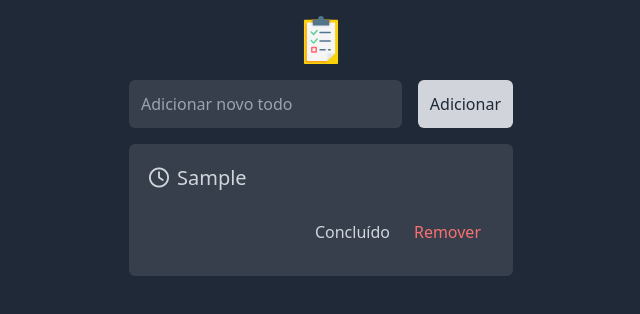
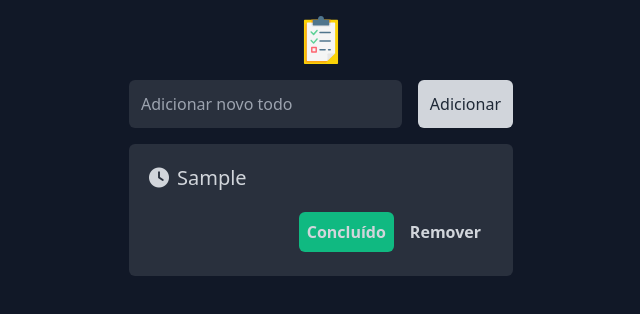
Before and after one commit to immichjs/todo-vue, a Vue app: page / in a window 1280 px wide. Both pictures are taken after typing "Sample" into the empty fields and a click on the button "Adicionar". Shown: the top 314 px of the page, without its empty margins (319-959 px from the left). Built offline with nearby package versions, Linux system fonts and the light colour scheme.

Commit message:
Melhorias no design de alguns elementos de componentes após eventos

```diff
--- a/src/App.vue
+++ b/src/App.vue
@@ -9,7 +9,7 @@
         </form>
       </header>
       <main class="todo-container">
-        <Todo v-for="t in todos" :key="t.id" :todo="t"/>
+        <Todo v-for="t in todos" :key="t.id" :todo="t" @toggle="toggleTodo"/>
       </main>
     </div>
   </div>
@@ -33,6 +33,13 @@ export default {
       todo.id = Date.now()
       this.todos.push(todo)
       this.todo = { checked: false }
+    },
+    toggleTodo(todo) {
+      const index = this.todos.findIndex(item => item.id === todo.id)
+      if (index > -1) {
+        const checked = !this.todos[index].checked
+        this.$set(this.todos, index, { ...this.todos[index], checked })
+      }
     }
   },
   components: {
@@ -43,11 +50,11 @@ export default {
 
 <style lang="postcss" scoped>
   #app {
-    @apply bg-gray-800 w-screen h-screen pt-4 justify-center;
+    @apply bg-gray-900 w-screen h-screen pt-4 justify-center;
   }
 
   .bg {
-    @apply bg-gray-800 h-auto;
+    @apply bg-gray-900 h-auto;
   }
 
   .todo-logo {
@@ -72,7 +79,11 @@ export default {
   }
 
   .add-todo {
-    @apply bg-gray-300 text-gray-800;
+    @apply bg-gray-300 text-gray-800 duration-300;
+  }
+
+  .add-todo:hover {
+    @apply transform translate-y-1 bg-green-500 text-gray-300;
   }
 
   .todo-container {
--- a/src/components/Todo.vue
+++ b/src/components/Todo.vue
@@ -1,11 +1,14 @@
 <template>
-  <div class="todo-list">
+  <div class="todo-list" :class="{ checked: todo.checked }">
     <div class="description-content">
-      <i class="far fa-clock"></i>
-      <p class="description">{{ todo.description }}</p>
+      <i :class="todo.checked ? 'fas fa-check' : 'fas fa-clock'"></i>
+      <p class="description" :class="todo.checked ? 'scratched-line' : ''">{{ todo.description }}</p>
     </div>
     <div class="action">
-      <button class="btn-link">Concluído</button>
+      <button @click="$emit('toggle', todo)" class="btn-link">
+        <span v-if="todo.checked">Desmarcar</span>
+        <span v-else>Concluído</span>
+      </button>
       <button class="btn-link">Remover</button>
     </div>
   </div>
@@ -28,8 +31,8 @@ export default {
     background-color: rgba(255, 255, 255, 0.1);
   }
 
-  .description-content, .fa-clock, .action {
-    @apply text-gray-300;
+  .description-content, .action {
+    @apply text-gray-300 font-medium;
   }
 
   .description-content {
@@ -41,18 +44,22 @@ export default {
   }
 
   .btn-link {
-    @apply p-2 rounded-md cursor-pointer outline-none duration-300;
+    @apply p-2 rounded-md cursor-pointer outline-none duration-300 font-bold;
+  }
+
+  .btn-link:nth-child(1) {
+    @apply bg-green-500;
   }
 
   .btn-link:hover {
-    @apply transform -translate-y-1;
+    @apply transform translate-y-1;
   }
 
-  .btn-link:nth-child(2) {
-    @apply text-red-400 duration-300;
+  .checked {
+    @apply bg-green-500;
   }
 
-  .btn-link:nth-child(2):hover {
-    @apply bg-red-400 text-gray-300;
+  .scratched-line {
+    @apply line-through text-gray-500;
   }
 </style>
```
